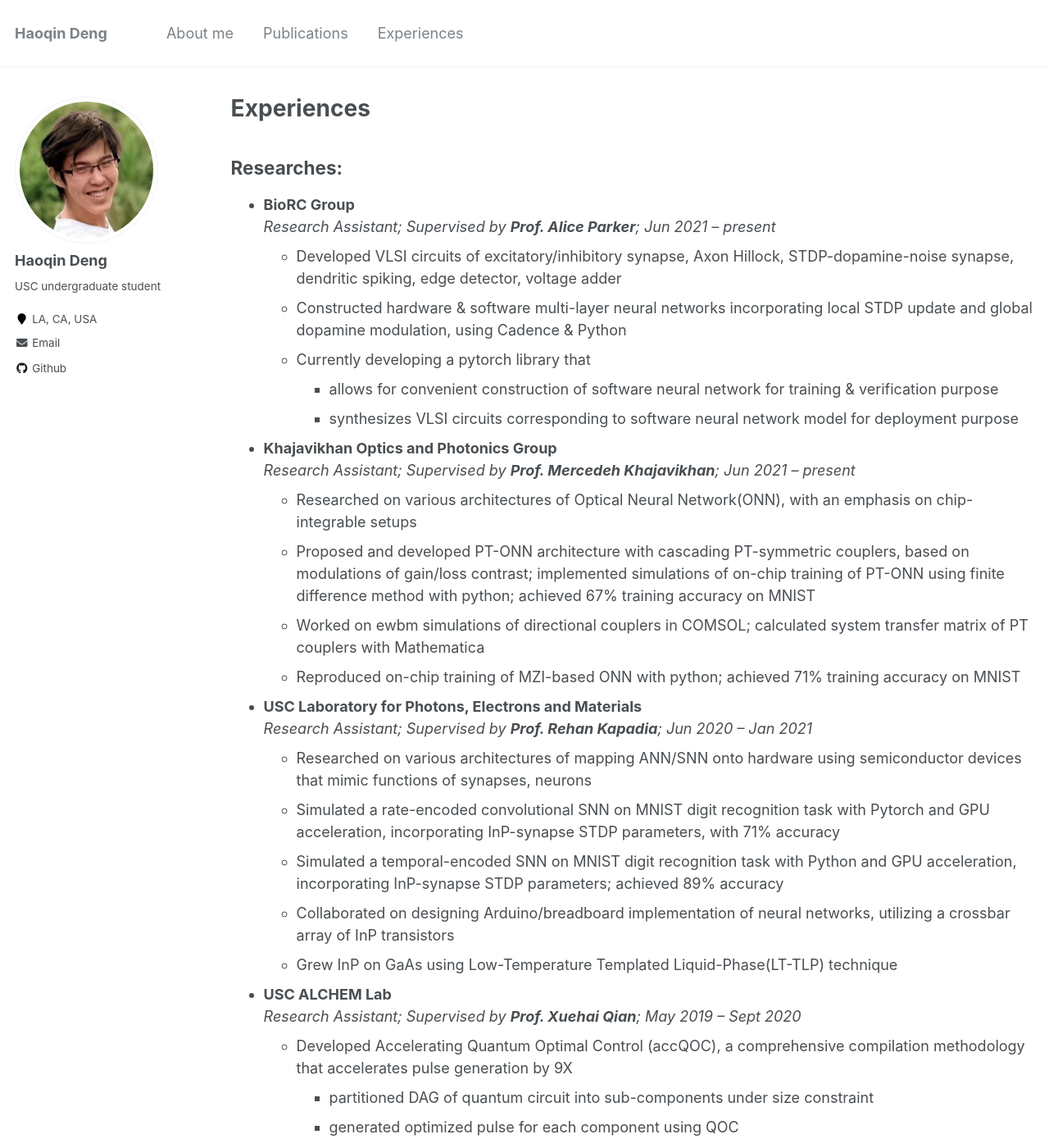
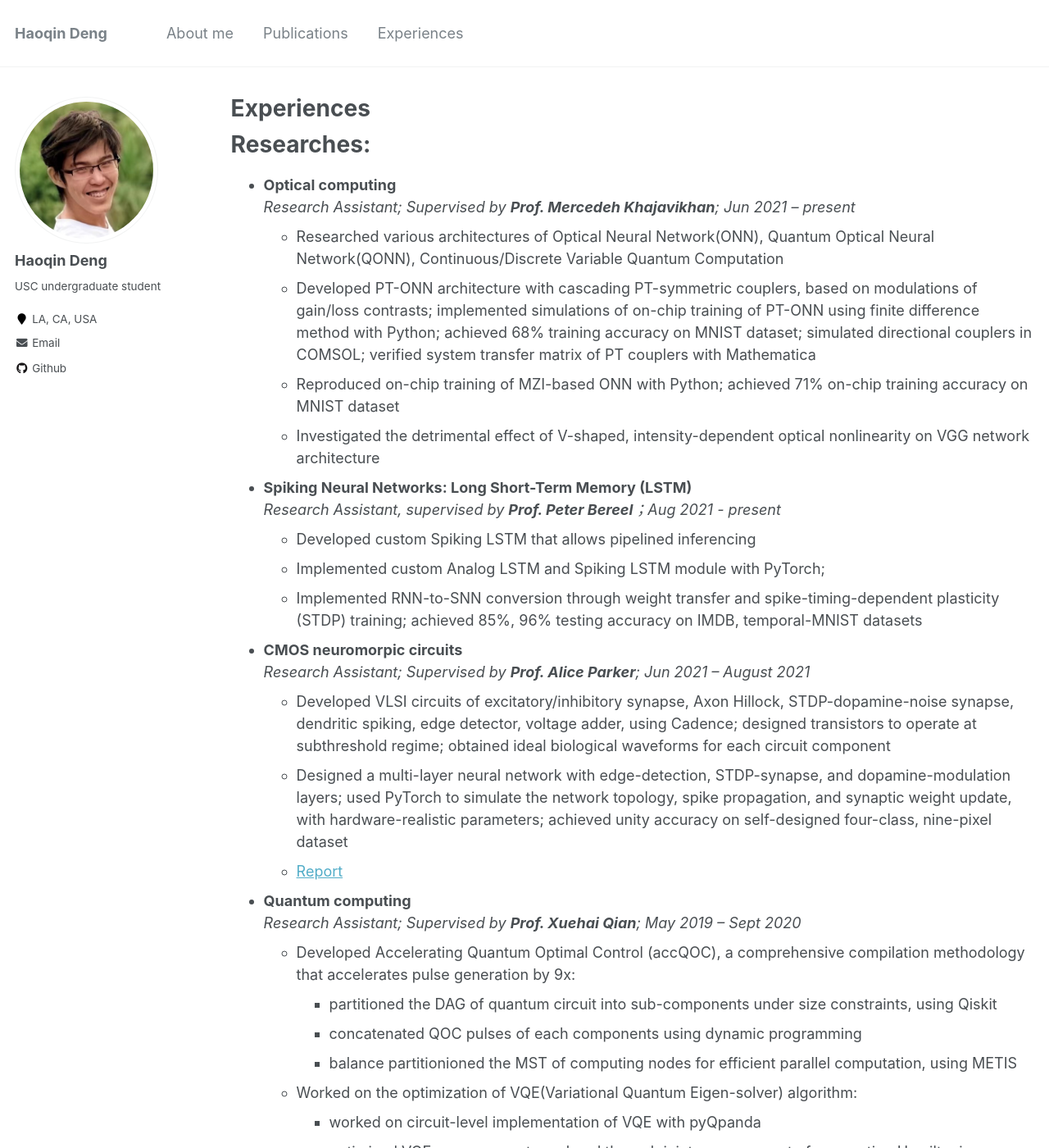
Before and after one commit to haoqindeng/haoqindeng.github.io, a Jekyll site: the page built from _pages/experiences.md, in a window 1280 px wide and 1400 px high. Shown: the whole window at 82% size. Built offline with Jekyll 4.4.1, drawn with Linux system fonts in a browser that asks for light colours; some of the changed text lies outside the part shown.

```diff
--- a/_pages/experiences.md
+++ b/_pages/experiences.md
@@ -6,96 +6,140 @@ author_profile: true
 ---
 
 Researches:
-------
+======
 
-* **BioRC Group**<br/>
-  *Research Assistant; Supervised by* ***Prof. Alice Parker****; Jun 2021 – present*
-  * Developed VLSI circuits of excitatory/inhibitory synapse, Axon Hillock, STDP-dopamine-noise synapse,  dendritic spiking, edge detector, voltage adder
-  * Constructed hardware & software multi-layer neural networks incorporating local STDP update and global dopamine modulation, using Cadence & Python
-  * Currently developing a pytorch library that
-    * allows for convenient construction of software neural network for training & verification purpose
-    * synthesizes VLSI circuits corresponding to software neural network model for deployment purpose
+* **Optical computing**<br/>
+  *Research Assistant; Supervised by* ***Prof. Mercedeh Khajavikhan****; Jun 2021 – present*
+  * Researched various architectures of Optical Neural Network(ONN), Quantum Optical Neural Network(QONN), Continuous/Discrete Variable Quantum Computation
+  * Developed PT-ONN architecture with cascading PT-symmetric couplers, based on modulations of gain/loss contrasts; implemented simulations of on-chip training of PT-ONN using finite difference method with Python; achieved 68% training accuracy on MNIST dataset; simulated directional couplers in COMSOL; verified system transfer matrix of PT couplers with Mathematica
+  * Reproduced on-chip training of MZI-based ONN with Python; achieved 71% on-chip training accuracy on MNIST dataset
+  * Investigated the detrimental effect of V-shaped, intensity-dependent optical nonlinearity on VGG network architecture
+* **Spiking Neural Networks: Long Short-Term Memory (LSTM)**<br/>
+  *Research Assistant, supervised by* ***Prof. Peter Bereel****；Aug 2021 - present*
+  * Developed custom Spiking LSTM that allows pipelined inferencing
+  * Implemented custom Analog LSTM and Spiking LSTM module with PyTorch;
+  * Implemented RNN-to-SNN conversion through weight transfer and spike-timing-dependent plasticity (STDP) training; achieved 85%, 96% testing accuracy on IMDB, temporal-MNIST datasets
 
-* **Khajavikhan Optics and Photonics Group**<br/>
-  *Research Assistant; Supervised by* ***Prof. Mercedeh Khajavikhan****; Jun 2021 – present*
-  * Researched on various architectures of Optical Neural Network(ONN), with an emphasis on chip-integrable setups
-  * Proposed and developed PT-ONN architecture with cascading PT-symmetric couplers, based on modulations of gain/loss contrast; implemented simulations of on-chip training of PT-ONN using finite difference method with python; achieved 67% training accuracy on MNIST
-  * Worked on ewbm simulations of directional couplers in COMSOL; calculated system transfer matrix of PT couplers with Mathematica
-  * Reproduced on-chip training of MZI-based ONN with python; achieved 71% training accuracy on MNIST
+* **CMOS neuromorpic circuits**<br/>
+  *Research Assistant; Supervised by* ***Prof. Alice Parker****; Jun 2021 – August 2021*
+  * Developed VLSI circuits of excitatory/inhibitory synapse, Axon Hillock, STDP-dopamine-noise synapse, dendritic spiking, edge detector, voltage adder, using Cadence; designed transistors to operate at subthreshold regime; obtained ideal biological waveforms for each circuit component
+  * Designed a multi-layer neural network with edge-detection, STDP-synapse, and dopamine-modulation layers; used PyTorch to simulate the network topology, spike propagation, and synaptic weight update, with hardware-realistic parameters; achieved unity accuracy on self-designed four-class, nine-pixel dataset
+  * [Report](https://haoqindeng.github.io/images/report.pdf)<br/>
 
-* **USC Laboratory for Photons, Electrons and Materials**<br/>
+* **Quantum computing**<br/>
+  *Research Assistant; Supervised by* ***Prof. Xuehai Qian****; May 2019 – Sept 2020*
+  * Developed Accelerating Quantum Optimal Control (accQOC), a comprehensive compilation methodology that accelerates pulse generation by 9x:
+    * partitioned the DAG of quantum circuit into sub-components under size constraints, using Qiskit
+    * concatenated QOC pulses of each components using dynamic programming
+    * balance partitionioned the MST of computing nodes for efficient parallel computation, using METIS
+  * Worked on the optimization of VQE(Variational Quantum Eigen-solver) algorithm:
+    * worked on circuit-level implementation of VQE with pyQpanda
+    * optimized VQE measurement overhead through joint measurement of commuting Hamiltonians; projecting linearly-independent basis terms onto qubit computational basis using stabilizer formalism
+    * worked on pulse-level optimization of VQE circuits using Qiskit open-pulse and QOC
+
+* **In-memory computing with InP memristor**<br/>
   *Research Assistant; Supervised by* ***Prof. Rehan Kapadia****; Jun 2020 – Jan 2021*
-  *	Researched on various architectures of mapping ANN/SNN onto hardware using semiconductor devices that mimic functions of synapses, neurons
-  *	Simulated a rate-encoded convolutional SNN on MNIST digit recognition task with Pytorch and GPU acceleration, incorporating InP-synapse STDP parameters, with 71% accuracy
-  *	Simulated a temporal-encoded SNN on MNIST digit recognition task with Python and GPU acceleration, incorporating InP-synapse STDP parameters; achieved 89% accuracy
-  *	Collaborated on designing Arduino/breadboard implementation of neural networks, utilizing a crossbar array of InP transistors
-  *	Grew InP on GaAs using Low-Temperature Templated Liquid-Phase(LT-TLP)  technique
+  *	Researched various architectures of mapping ANN/SNN onto hardware using semiconductor devices that mimic synapses, neurons
+  * Simulated a temporal-encoded convolutional Spiking Neural Network(SNN) and a rate-encoded SNN with PyTorch, incorporating InP-synapse STDP parameters; achieved 89 & 91% training accuracies respectively, on MNIST dataset
+  * Collaborated on designing Arduino/breadboard implementation of neural networks, utilizing a crossbar array of InP memristors
+  * Grew InP using the Low-Temperature Templated Liquid-Phase(LT-TLP) technique
 
-* **USC ALCHEM Lab**<br/>
-  *Research Assistant; Supervised by* ***Prof. Xuehai Qian****; May 2019 – Sept 2020*
-  * Developed Accelerating Quantum Optimal Control (accQOC), a comprehensive compilation methodology that accelerates pulse generation by 9X
-    * partitioned DAG of quantum circuit into sub-components under size constraint
-    * generated optimized pulse for each component using QOC
-    * balance partitionioned MST computing nodes for efficient parallel computation, using METIS
-  * Worked on optimization of VQE(Variational Quantum Eigen-solver) algorithm
-    * self-implemented VQE circuits with pyqpanda
-    * optimized VQE measurement overhead through joint measurement of commuting Hamiltonians, projecting LI basis terms onto qubit computational basis using stabilizer formalism
-    * attempted pulse-level optimization of VQE circuits using Qiskit open-pulse and QOC
 
-* **USC IMEDE Lab**<br/>
-  *Research Assistant; Supervised by* ***Prof. Manual Monge****; Mar 2019 – Mar 2020*
-  * Corroborated on designing a neural-signal sampling device
+
+Internships
+======
+
+* Summer Internship, Shanghai AIKE Measurement Co. (July 2018 – August 2018)
+  *	Learned to use Labview to sample data and control hardware
+  * Used Labview to automate a printer to print labels on a streamline
+  * Assisted in designing the structure of a dispenser
+
+Activities
+======
+
+* **Mobile App: Go Eat**
+  *	Developed a cross-platform app that recommends restaurants according to users’ preferences
+  * Developed KNN and genetic models to recommend restaurants based on users’ and restaurants’ features
+  * Implemented data fetching and storage using Firebase
+* **Desktop Game: Mind Palace**
+  *	Developed a game that trains players to master ”Mind Palace” mnemonic technique
+  * Designed game stages and implemented them with SDL library
+  * Extracted key information from sentences with Google Cloud API
+* **Neural Signal Sampling**
+  * Collaborated on designing a neural-signal sampling device
   * Realized data transfer between FPGA and PC using Opal-Kelly’s API; implemented SPI protocol to transfer data between FPGAs; visualized data on PC end with matplotlib library
 
 
 
-Internships
-------
-
-* Summer Internship, Shanghai AIKE Measurement Co. (July 2018 – August 2018)
-  *	Automated printers to print labels on a pipeline using Labview
-  *	Corroborated on designing the structure of a dispenser for lab usage
-  *	kept track of daily tasks and progress for the team
-
-Hackthones
-------
-
-* [Mobile App: Go Eat](https://devpost.com/software/go-eat)
-  *	Developed a cross-platform app that recommends restaurants based on users’ preferences
-  *	Developed KNN and genetic models to recommend restaurants given users’ and restaurants’ features
-  *	Implemented data fetching as storage using Firebase
-* Desktop Game: Mind Palace
-  *	Developed a game that trains players’”Mine Palace”  mnemonic technique
-  *	Designed game stages and implemented them with SDL library
-  *	Extract key information from sentences with Google Cloud API for grading purpose
-
 
 Class Projects
-------
-* CMOS VLSI
+======
+* **Reinforcement Learning in Games**
+  * Developed customized gym-compatible, overhead-shooting game environment with pygame
+  * Trained AI agents to achieve close to full score with Deep Q learning (DQN), written with PyTorch
+  * Currently extending the current framework to allow multi-player collaboration
+* **CMOS VLSI**
   *	Implemented a 32 bit MAC unit with Brent-kung Adder and Array Multiplier;
   *	Created schematics and drew layouts using Cadence
-* Parallel Programming
+* **Parallel Programming**
   *	Developed grayscale-to-color image conversion using CNN
   *	Converted python model into C++ model using keras2cpp library
   *	Parallelized convolution-layer computation using OpenMP and Pthread library
-* Video Game Programming
+* **Video Game Programming**
   *	Implemented 2D classical Arcade games such as Zelda, Super Mario, PAC-MAN
   *	Implemented 3D games such as Mario Cars, FPS, Parkor game
   *	Programmed game engines using C++ and SDL libraries
-* FPGA Arcade Game “SPLATOON”
+* **FPGA Arcade Game “SPLATOON”**
   *	Designed a 2D-board Splatoon game that runs on a Xilinx FPGA Spartan 6, implemented with Verilog
   *	Integrated joystick module for user control and VGA module for image display
-* Web Game “Mission Universe”
+* **Web Game “Mission Universe”**
   *	Created a web-based, multiplayer jet-fighting game, using HTML, JavaScript, Java
   *	Utilized Phaser API to construct game elements and WebSocket to transmit data in multiplayer mode
-* Home Light System IoT Project
+* **Home Light System IoT Project**
   *	Developed a remote light control system running on Raspberry Pi
   *	Fetched data from light sensor and transmit it through OpenMote
   *	Utilized MQTT library to transmit data and control illumination
-* Code Compiler
+* **Code Compiler**
   *	Implemented a compiler that parses a realistic program into tree structure, with Bison and C++
   *	Generated assembly language and computed values of variables and memories
-* Accelerometer
+* **Accelerometer**
   *	Developed an accelerometer running on Arduino
   *	Integrated a rotary encoder to set threshold and a buzzer to present speed, controlled by interrupt
+
+Skills:
+======
+Programing/Software:
+* Python
+* C/C++
+* Java
+* PyTorch
+* Qiskit
+* pyqpanda
+* Verilog
+* Cadence
+
+Related Course
+======
+* EE514: Quantum Error Correction
+* EE301: Linear Systems
+* EE370: Electromagnetism
+* EE354: Introduction to Digital Circuits
+* EE348: Electronic Circuits
+* EE451: Parallel and Distributed Computation
+* EE457: Computer System Organization
+* EE477: MOS VLSI Circuit Design
+* EE459: Embedded System Design Laboratory
+* EE520: Introduction to Quantum Computing
+* EE582: Neuromorphic Computing
+* EE540: Quantum Electronics
+* CSCI527: Applied Machine Learning in Games
+* CSCI201: Pinciple of Software Engineering
+* CSCI270: Introduction to Algorithms and Theory of Computing
+* CSCI104: Objected Oriented Programming
+* CSCI353: Internetworking
+* Math407: Propability Theory
+* Math445: Mathematics of Physics and Engineering
+* Phys438: Introduction to Quantum Mechanics
+* Phys304: Mechanics
+* ITP445: Professional C++
+* ITP380: Video Game Programming
```
Also changed, not shown: _pages/about.md (+6 -4 lines), _pages/publications.md (+8 -13 lines).
